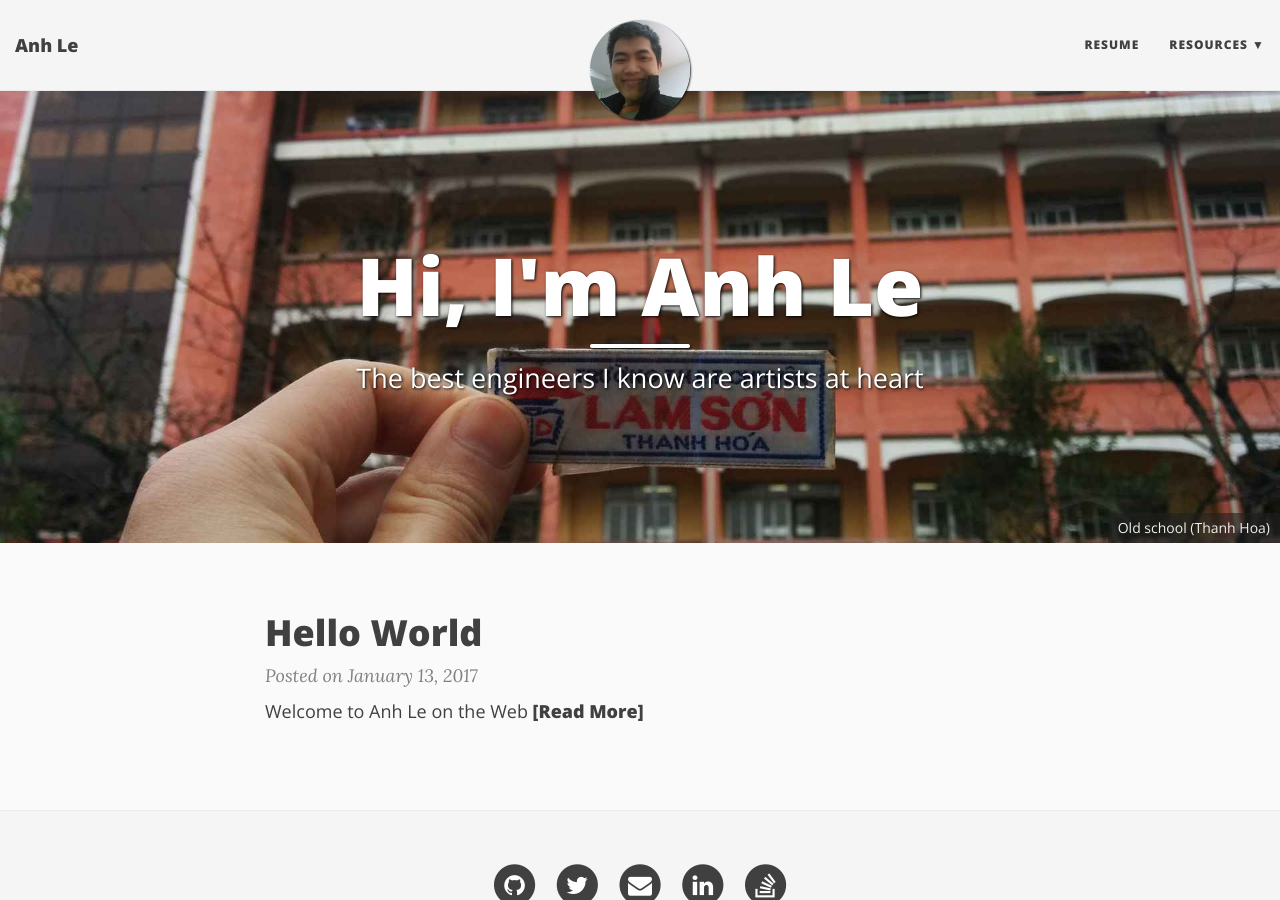
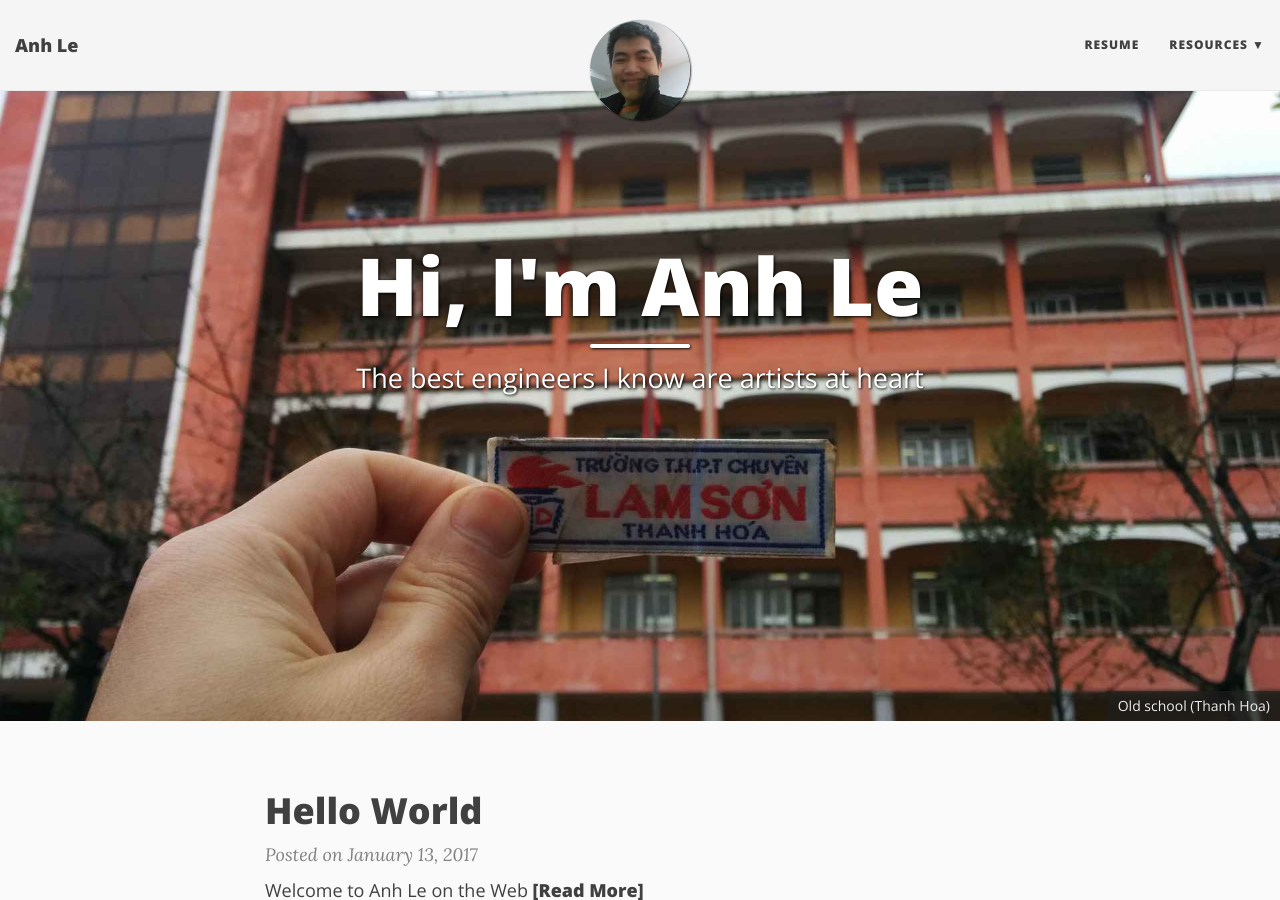
Before and after one commit to anhldbk/anhldbk.github.io, a Jekyll site: the page built from index.html, in a window 1280 px wide and 900 px high. Built offline with Jekyll 4.4.1, drawn with Linux system fonts in a browser that asks for light colours; nearby versions of some CDN libraries; the list of posts is cut into pages by our own code.

Commit message:
Updated social tools

```diff
--- a/_config.yml
+++ b/_config.yml
@@ -13,7 +13,7 @@
 #baseurl: "/projectname"
 
 style: styles-3
-
+future : true
 # Of course don't forget to change the username and projectname to YOUR username and project
 
 # Name of website
@@ -84,7 +84,7 @@
 
 # --- Misc --- #
 # Fill in your Disqus shortname (NOT the userid) if you want to support Disqus comments
-#disqus: ""
+disqus: "bigsonata"
 
 # Fill in your Google Analytics ID to track your website using GA
 #google_analytics: ""
@@ -93,7 +93,7 @@
 #gtm: ""
 
 # Facebook App ID
-# fb_app_id: ""
+fb_app_id: "261353507399909"
 
 # Excerpt Word Length
 # Truncates the excerpt to the specified number of words on the index page
--- a/_includes/header.html
+++ b/_includes/header.html
@@ -3,7 +3,6 @@
 {% if page.bigimg or page.title %}
 
 {% if page.bigimg %}
-  <div style="background: rgba(76, 175, 80, 0.3)">
     <div id="header-big-imgs" data-num-img={% if page.bigimg.first %}{{ page.bigimg.size }}{% else %}1{% endif %}
       {% for bigimg in page.bigimg %}
     	  {% assign imgnum = forloop.index %}
@@ -17,7 +16,6 @@
     	  {% endfor %}
       {% endfor %}
     ></div>
-  </div>
 {% endif %}
 
 <header class="header-section {% if page.bigimg %}has-img{% endif %}">
--- a/_layouts/page.html
+++ b/_layouts/page.html
@@ -2,8 +2,8 @@
 layout: base
 ---
 
+
 {% include header.html type="page" %}
-
 <div class="container" role="main">
   <div class="row">
     <div class="col-lg-8 col-lg-offset-2 col-md-10 col-md-offset-1">
--- a/css/main.css
+++ b/css/main.css
@@ -64,12 +64,12 @@
 ::-moz-selection {
   color: white;
   text-shadow: none;
-  background: #0085a1;
+  background: #5BB66F;
 }
 ::selection {
   color: white;
   text-shadow: none;
-  background: #0085a1;
+  background: #5BB66F;
 }
 img::selection {
   color: white;
@@ -318,7 +318,7 @@
 .post-preview a:focus,
 .post-preview a:hover {
   text-decoration: none;
-  color: #0085a1;
+  color: #5BB66F;
 }
 
 .post-preview .post-title {
@@ -418,10 +418,13 @@
   }
 }
 /* --- Post and page headers --- */
-
+body{
+  height: 100%;
+}
 .intro-header {
   margin: 80px 0 20px;
   position: relative;
+
 }
 .intro-header.big-img {
   background: no-repeat center center;
@@ -440,7 +443,7 @@
   background: no-repeat center center;
   -webkit-background-size: cover;
   -moz-background-size: cover;
-  background-size: cover;
+  background-size: conte;
   -o-background-size: cover;
   -webkit-transition: opacity 1s linear;
   -moz-transition: opacity 1s linear;
@@ -585,8 +588,8 @@
 .pager li a:hover,
 .pager li a:focus {
   color: #FFF;
-  background: #0085a1;
-  border: 1px solid #0085a1;
+  background: #5BB66F;
+  border: 1px solid #5BB66F;
 }
 
 .pager {
--- a/js/main.js
+++ b/js/main.js
@@ -1,9 +1,10 @@
 var main = {
 
-  bigImgEl : null,
-  numImgs : null,
+    bigImgEl: null,
+    numImgs: null,
 
-  init : function() {
+    init: function() {
+
         // Shorten the navbar after scrolling a little bit down
         $(window).scroll(function() {
             if ($(".navbar").offset().top > 50) {
@@ -14,10 +15,10 @@
         });
 
         // On mobile, hide the avatar when expanding the navbar menu
-    $('#main-navbar').on('show.bs.collapse', function () {
+        $('#main-navbar').on('show.bs.collapse', function() {
             $(".navbar").addClass("top-nav-expanded");
         });
-    $('#main-navbar').on('hidden.bs.collapse', function () {
+        $('#main-navbar').on('hidden.bs.collapse', function() {
             $(".navbar").removeClass("top-nav-expanded");
         });
 
@@ -45,11 +46,13 @@
                 var parent = $(menus[i]).find(".navlinks-parent");
                 var children = $(menus[i]).find(".navlinks-children a");
                 var words = [];
-        $.each(children, function(idx, el) { words = words.concat($(el).text().trim().split(/\s+/)); });
+                $.each(children, function(idx, el) {
+                    words = words.concat($(el).text().trim().split(/\s+/));
+                });
                 var maxwidth = 0;
                 $.each(words, function(id, word) {
                     fakeMenu.html("<a>" + word + "</a>");
-          var width =  fakeMenu.width();
+                    var width = fakeMenu.width();
                     if (width > maxwidth) {
                         maxwidth = width;
                     }
@@ -64,7 +67,15 @@
         main.initImgs();
     },
 
-  initImgs : function() {
+    initImgs: function() {
+        function resize() {
+            var heights = window.innerHeight;
+            var slide = document.getElementsByClassName("big-img intro-header")[0];
+            slide.style.height = heights * 0.7 + "px";
+        }
+        resize();
+        window.onresize = resize;
+
         // If the page was large images to randomly select from, choose an image
         if ($("#header-big-imgs").length > 0) {
             main.bigImgEl = $("#header-big-imgs");
@@ -87,10 +98,12 @@
                 prefetchImg.src = src;
                 // if I want to do something once the image is ready: `prefetchImg.onload = function(){}`
 
-  		setTimeout(function(){
+                setTimeout(function() {
                     var img = $("<div></div>").addClass("big-img-transition").css("background-image", 'url(' + src + ')');
                     $(".intro-header.big-img").prepend(img);
-  		  setTimeout(function(){ img.css("opacity", "1"); }, 50);
+                    setTimeout(function() {
+                        img.css("opacity", "1");
+                    }, 50);
 
                     // after the animation of fading in the new image is done, prefetch the next one
                     //img.one("transitioned webkitTransitionEnd oTransitionEnd MSTransitionEnd", function(){
@@ -110,18 +123,15 @@
         }
     },
 
-  getImgInfo : function() {
+    getImgInfo: function() {
         var randNum = Math.floor((Math.random() * main.numImgs) + 1);
         var src = main.bigImgEl.attr("data-img-src-" + randNum);
         var desc = main.bigImgEl.attr("data-img-desc-" + randNum);
 
-	return {
-	  src : src,
-	  desc : desc
-	}
+        return {src: src, desc: desc}
     },
 
-  setImg : function(src, desc) {
+    setImg: function(src, desc) {
         $(".intro-header.big-img").css("background-image", 'url(' + src + ')');
         if (typeof desc !== typeof undefined && desc !== false) {
             $(".img-desc").text(desc).show();
```
Lines whose indentation alone changed are shown as unchanged.
